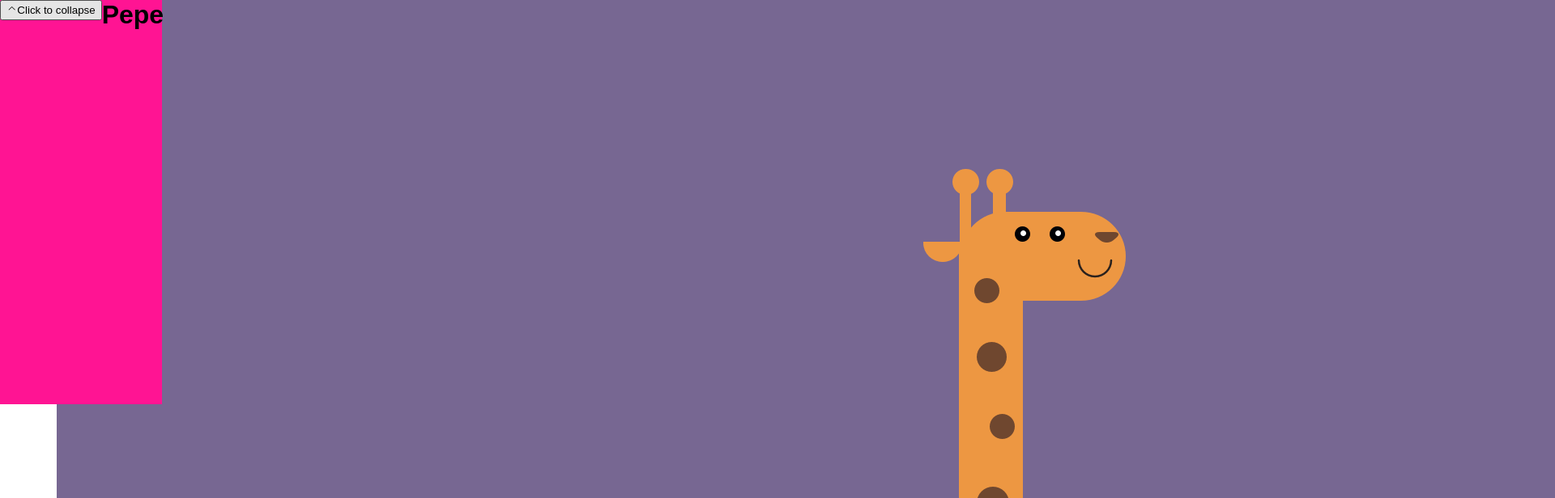
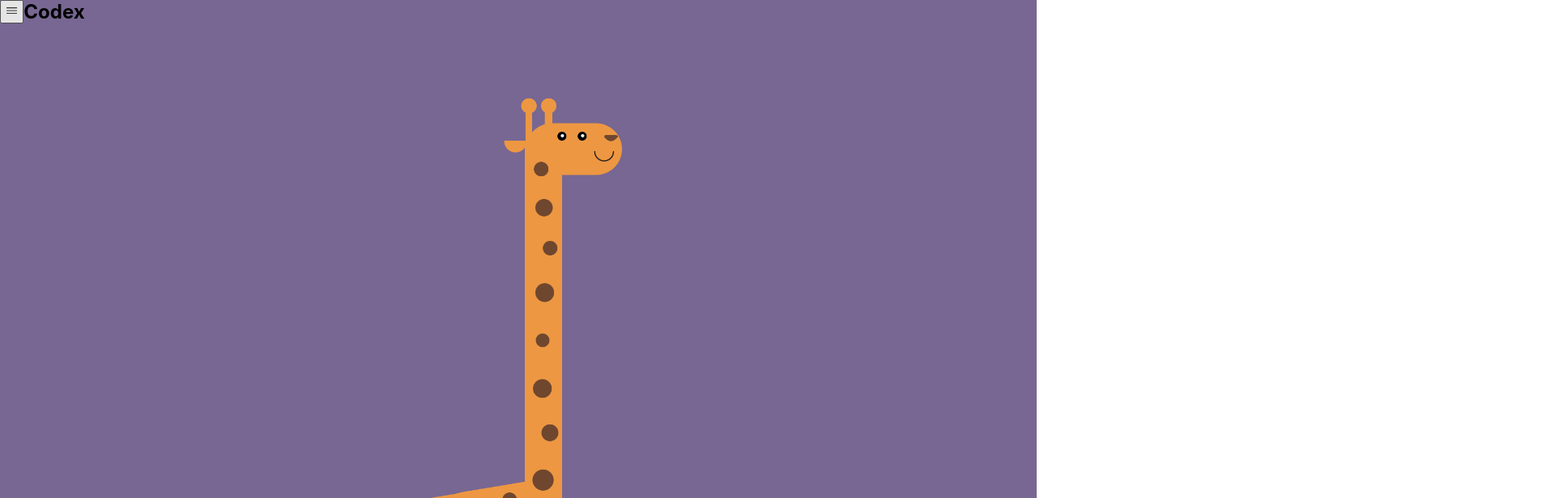
Before and after one commit to missingnoglitch0/missingnoglitch0.github.io, a React (Create React App) app: page / in a window 1280 px wide. Shown: the top 616 px of the page at 81% size, 1920 px wide, since content can reach past the window. Built offline with nearby package versions, Linux system fonts and the light colour scheme.

Commit message:
Changed favicon, merged sidebar and navbar components into NavMenu

```diff
--- a/public/index.html
+++ b/public/index.html
@@ -2,7 +2,7 @@
 <html lang="en">
   <head>
     <meta charset="utf-8" />
-    <link rel="icon" href="%PUBLIC_URL%/favicon.ico" />
+    <link rel="icon" href="%PUBLIC_URL%/book2.png" />
     <meta name="viewport" content="width=device-width, initial-scale=1" />
     <meta name="theme-color" content="#000000" />
     <meta
@@ -24,7 +24,7 @@
       work correctly both with client-side routing and a non-root public URL.
       Learn how to configure a non-root public URL by running `npm run build`.
     -->
-    <title>React App</title>
+    <title>Codex</title>
   </head>
   <body>
     <noscript>You need to enable JavaScript to run this app.</noscript>
--- a/src/App.css
+++ b/src/App.css
@@ -1,5 +1,6 @@
 .App {
   text-align: center;
+  font-family: Arial, Helvetica, sans-serif;
 }
 
 .App-logo {
@@ -41,25 +42,8 @@
   display: flex;
 }
 
-.sidebar-main {
-  display: flex;
-  flex-direction: row;
-  background-color: deeppink;
-  width: 200px;
-  height: 500px;
-  max-height:fit-content;
-}
-
-.title {
-  margin: 0px;
-  font-family: Arial, Helvetica, sans-serif;
-  font-size: 20;
-}
-
-.ShowSidebarButton {
-  min-height: 25px;
-  width:max-content;
-  height: 25px;
+.flex-column {
+  flex-direction: column;
 }
 
 .fixed_pos {
--- a/src/App.js
+++ b/src/App.js
@@ -1,17 +1,13 @@
 import './App.css';
 import './Sidebar.js';
-import Sidebar from './Sidebar.js';
+import NavMenu from './NavMenu.js';
 import tallStack from './resources/tall-stack.png';
 
-function App() {
+function App()
+{
   return (
-    <div className="flex-container">
-      <div className="fixed_pos">
-        <Sidebar className="fixed_pos" titleName="Pepe" isOpen={true} />
-      </div>
-      <div>
-        Portcullis
-        </div>
+    <div className="flex-container flex-column">
+      <NavMenu />
       <img src={tallStack} alt="" />
         bung
     </div>
--- /dev/null
+++ b/src/NavMenu.css
@@ -0,0 +1,29 @@
+  .navMenu {
+    display: flex;
+    flex-direction: column;
+    position: fixed;
+  }
+
+  .navMenu .navBar{
+    display: flex;
+  }
+
+  .navBar h2{
+    margin:0;
+  }
+
+  .navMenu .sidebar{
+    display: flex;
+    flex-direction: column;
+    overflow-y: auto;
+
+    background-color: deeppink;
+    max-width: 30vw; /*30% of screen width*/
+    height: 100%;
+    max-height: fit-content;
+  }
+
+  .navMenu .sidebarButton {
+    min-height: 25px;
+    width: max-content;
+  }
--- /dev/null
+++ b/src/NavMenu.js
@@ -0,0 +1,38 @@
+import React from "react";
+import { Sidebar, SidebarButton } from "./Sidebar.js";
+
+//Contains NavBar and retractable sidebar
+class NavMenu extends React.Component
+{
+  constructor(props)
+  {
+    super(props);
+    this.openSidebar = this.openSidebar.bind(this);
+    this.state = { Sidebar_isOpen: false };
+  }
+
+  openSidebar()
+  {
+    this.setState({ Sidebar_isOpen: !this.state.Sidebar_isOpen });
+  }
+
+  render()
+  {
+    const Sidebar_isOpen = this.state.Sidebar_isOpen;
+    return (
+      <div className="navMenu">
+        <div className="navBar">
+          <SidebarButton onClick={this.openSidebar} />
+          <h2>
+            Codex
+          </h2>
+        </div>
+        {Sidebar_isOpen &&
+          <Sidebar isOpen={false} />
+        }
+      </div>
+    );
+  }
+}
+
+export default NavMenu;
--- a/src/Sidebar.js
+++ b/src/Sidebar.js
@@ -1,60 +1,39 @@
+import './App.css';
+import './NavMenu.css';
 import React from 'react';
-import './App.css';
-import { VscChevronDown } from 'react-icons/vsc';
-import { VscChevronUp } from 'react-icons/vsc';
+import { VscMenu } from 'react-icons/vsc';
 
-class Sidebar extends React.Component {
-    constructor(props) {
+class Sidebar extends React.Component
+{
+    /* Useless constructor
+    constructor(props)
+    {
         super(props);
-        this.handleShowSidebarClick = this.handleShowSidebarClick.bind(this);
-        this.state = { isOpen: true };
-        this.titleName = props.titleName;
     }
+    */
 
-    handleShowSidebarClick() {
-        this.setState({ isOpen: !this.state.isOpen });
-    }
-
-    render() {
-        const isOpen = this.state.isOpen;
-        const titleName = this.titleName;
-
-        if (isOpen) {
-            return (
-                <div className="sidebar-main">
-                    <div className="flex-container">
-                        <SidebarButton_Collapse onClick={this.handleShowSidebarClick} />
-                        <h1 className="title">
-                            {titleName}
-                        </h1>
-                    </div>
-                </div>
-            );
-        }
-        else {
-            return (
-                    <SidebarButton_Expand onClick={this.handleShowSidebarClick} />
-            );
-        }
+    render()
+    {
+        //we need data on currently displayed page for sidebar content
+        return (
+            <div>
+                <ul className="sidebar">
+                    {/*This is where a list of relevant links should go*/}
+                    <li> 1.1 </li>
+                    <li> 1.2 </li>
+                </ul>
+            </div>
+        );
     }
 }
 
-function SidebarButton_Expand(props) {
+function SidebarButton(props)
+{
     return (
-        <button className="ShowSidebarButton" onClick={props.onClick}>
-            <VscChevronDown />
-           Click to expand
+        <button className="sidebarButton" onClick={props.onClick}>
+            <VscMenu />
         </button>
     );
 }
 
-function SidebarButton_Collapse(props){
-    return (
-        <button className="ShowSidebarButton" onClick={props.onClick}>
-            <VscChevronUp />
-           Click to collapse
-        </button>
-    );
-}
-
-export default Sidebar;
+export { Sidebar, SidebarButton };
```
Also changed, not shown: src/LoginControl.js (+21 -12 lines), public/book.png (added), public/book2.png (added).
